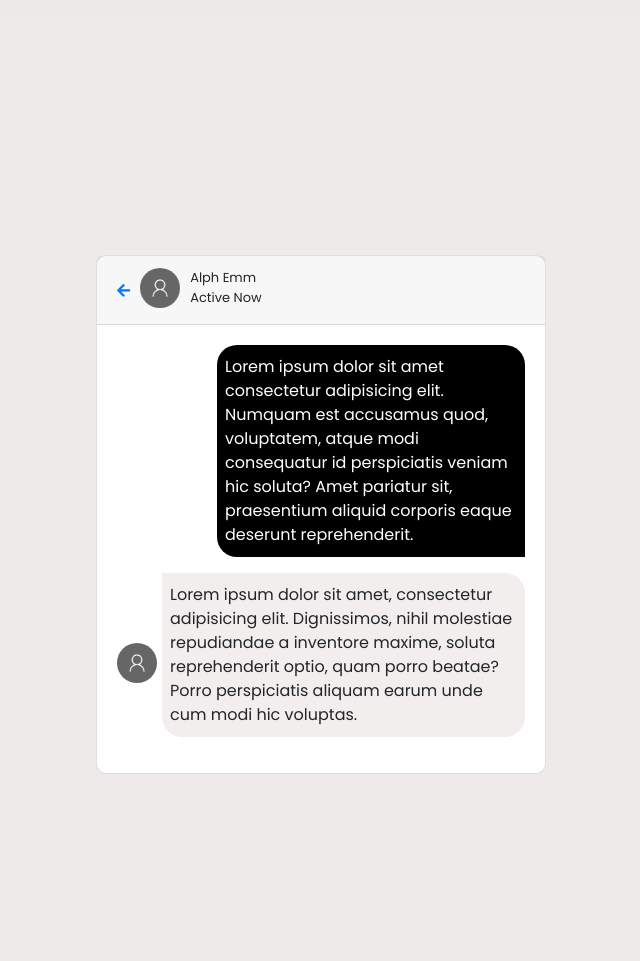
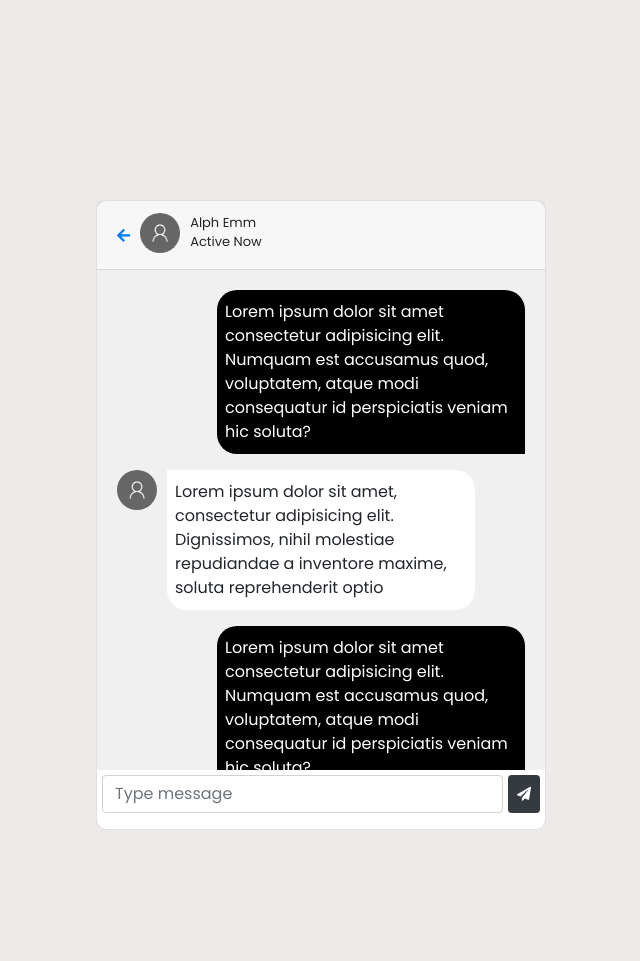
Before and after one commit to ealpha072/Chat-App, a PHP site: page /chat.php in a window 1280 px wide. Shown: the part 244-1205 px from the top of the page, without its empty margins (304-944 px from the left). Run offline with PHP 8.4, Linux system fonts and the light colour scheme; some libraries are stand-ins or nearby versions.

Commit message:
Complete front-end

```diff
--- a/chat.php
+++ b/chat.php
@@ -4,7 +4,7 @@
     <div class="card"  id="wrapper">
         <div class="card-header chat-user">
             <div class="arrow-back">
-                <a href=""><i class="fa fa-arrow-left"></i></a>
+                <a href="user.php"><i class="fa fa-arrow-left"></i></a>
             </div>
             <div class="img-name">
                 <img src="images/user.png" alt="">
@@ -18,16 +18,53 @@
         <div class="card-body chat-area">
             <div class="chat outgoing">
                 <div class="message">
-                    <p>Lorem ipsum dolor sit amet consectetur adipisicing elit. Numquam est accusamus quod, voluptatem, atque modi consequatur id perspiciatis veniam hic soluta? Amet pariatur sit, praesentium aliquid corporis eaque deserunt reprehenderit.</p>
+                    <p>Lorem ipsum dolor sit amet consectetur adipisicing elit. Numquam est accusamus quod, voluptatem, atque modi consequatur id perspiciatis veniam hic soluta? </p>
                 </div>
             </div>
+
             <div class="chat incoming">
                 <img src="images/user.png" alt="">
                 <div class="message">
-                    <p>Lorem ipsum dolor sit amet, consectetur adipisicing elit. Dignissimos, nihil molestiae repudiandae a inventore maxime, soluta reprehenderit optio, quam porro beatae? Porro perspiciatis aliquam earum unde cum modi hic voluptas. </p>
+                    <p>Lorem ipsum dolor sit amet, consectetur adipisicing elit. Dignissimos, nihil molestiae repudiandae a inventore maxime, soluta reprehenderit optio </p>
+                </div>
+            </div>
+
+            <div class="chat outgoing">
+                <div class="message">
+                    <p>Lorem ipsum dolor sit amet consectetur adipisicing elit. Numquam est accusamus quod, voluptatem, atque modi consequatur id perspiciatis veniam hic soluta? </p>
+                </div>
+            </div>
+
+            <div class="chat incoming">
+                <img src="images/user.png" alt="">
+                <div class="message">
+                    <p>Lorem ipsum dolor sit amet, consectetur adipisicing elit. Dignissimos, nihil molestiae repudiandae a inventore maxime, soluta reprehenderit optio </p>
+                </div>
+            </div>
+
+            <div class="chat incoming">
+                <img src="images/user.png" alt="">
+                <div class="message">
+                    <p>Lorem ipsum dolor sit amet, consectetur adipisicing elit. Dignissimos, nihil molestiae repudiandae a inventore maxime, soluta reprehenderit optio </p>
+                </div>
+            </div>
+
+            <div class="chat outgoing">
+                <div class="message">
+                    <p>Lorem ipsum dolor sit amet consectetur adipisicing elit. Numquam est accusamus quod, voluptatem, atque modi consequatur id perspiciatis veniam hic soluta? </p>
                 </div>
             </div>
         </div>
+
+        <div class="typing-area">
+                <form action="" class="">
+                    <div class="form-group">
+                        <input type="text" placeholder="Type message" class="form-control shadow-none">
+                        <button class="btn btn-dark btn-sm shadow-none"><i class="fa fa-paper-plane"></i> </button>
+                    </div>
+                </form>
+        </div>
+
     </div>
 </div>
 
--- a/styles.css
+++ b/styles.css
@@ -46,7 +46,7 @@ div .name-active, div .name-msg-active {
     margin-left:10px;
 }
 
-.online-users::-webkit-scrollbar{
+:is(.online-users, div .chat-area)::-webkit-scrollbar{
     width:0px;
 }
 
@@ -56,7 +56,7 @@ div .name-active, div .name-msg-active {
 
 div .online-users{
     max-height:350px;
-    overflow-y:auto
+    overflow-y:auto;
 }
 
 div .online-users a {
@@ -100,9 +100,11 @@ div .name-msg-active{
     color:black;
     margin-left:0px
 }
+
 .chat-user .arrow-back a{
     font-size: 15px;
 }
+
 .outgoing{
     display:flex;
 }
@@ -121,13 +123,35 @@ div .name-msg-active{
 
 .incoming{
     display:flex;
-    align-items:center;
+    align-items:flex-start;
 }
+
 .incoming .message{
-    margin-left:5px;
+    margin-left:10px;
+    margin-right: auto;
+    max-width: calc(100% - 100px);
 }
 .incoming .message p{
-    background-color:#f3eeee;
+    background-color:white;
     padding:10px 8px;
     border-radius:0px 20px 20px 20px;
 }
+
+div .chat-area{
+    background-color:#98999a26;
+    height:500px;
+    overflow-y:auto;
+}
+
+.typing-area form .form-group{
+    display:flex;
+    flex-direction:row;
+}
+
+.typing-area{
+    margin:5px 5px 0px;
+}
+
+.typing-area input{
+    margin-right:5px
+}
```
